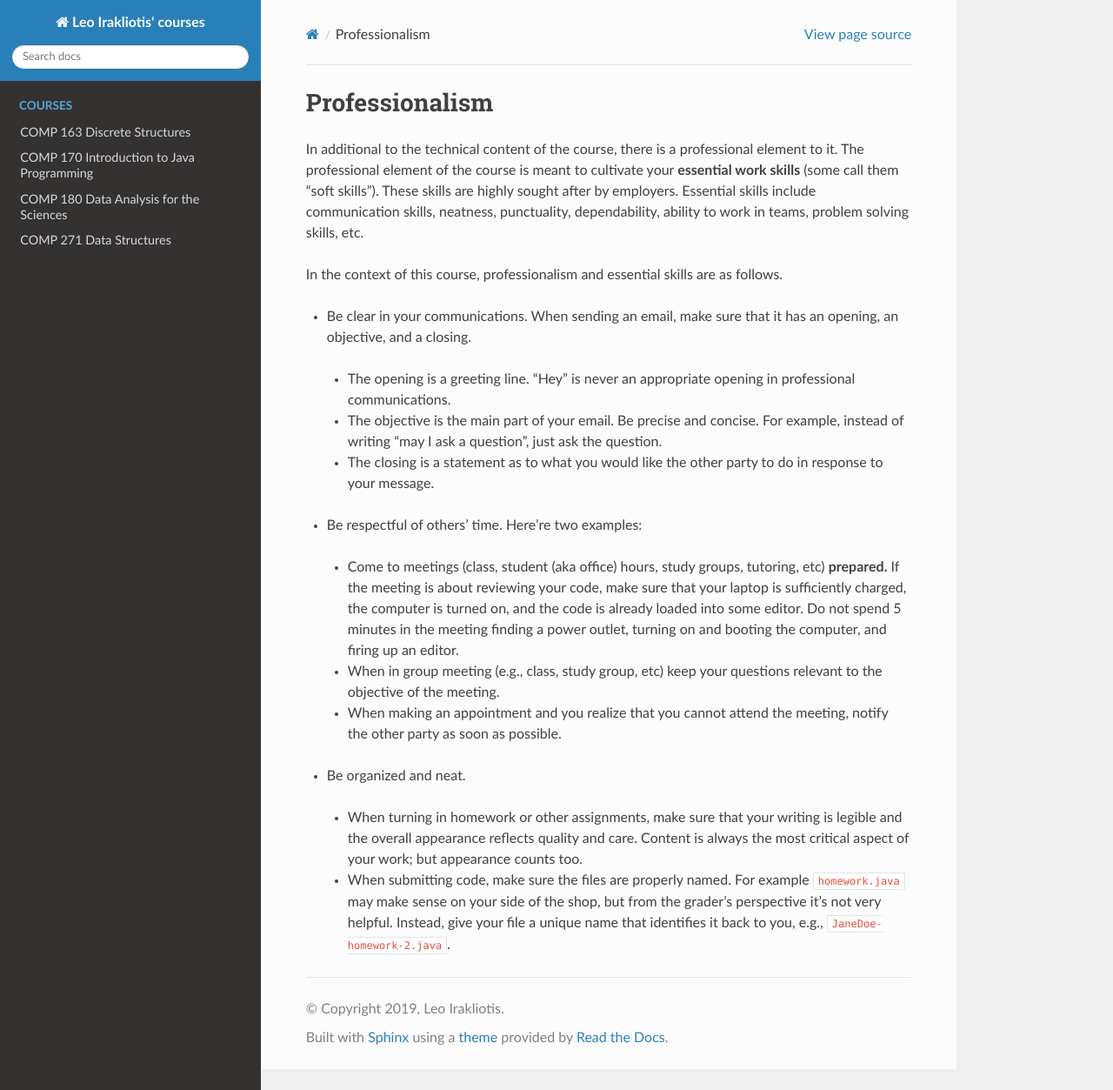
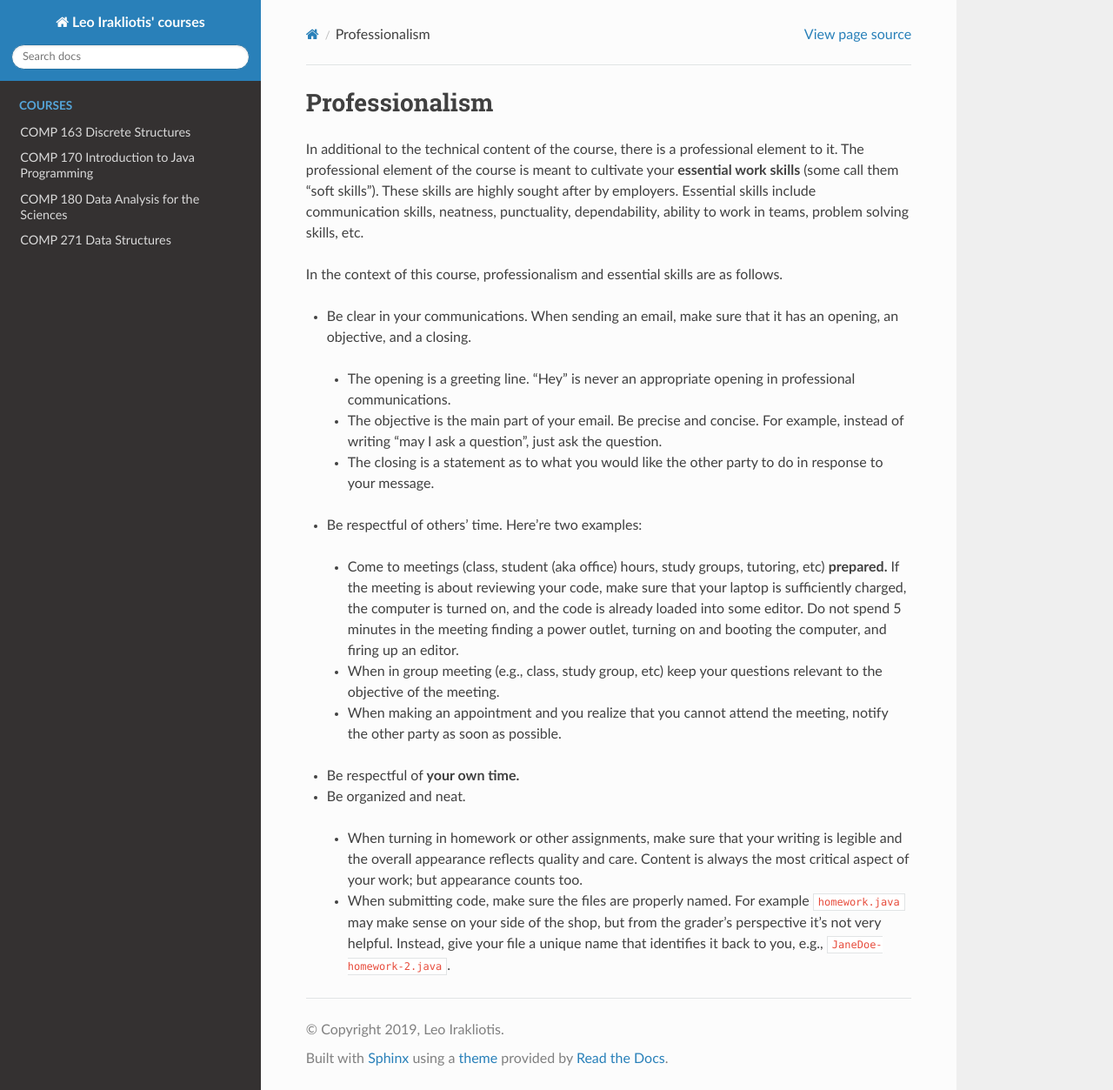
Before and after one commit to sleepyjaree/cdp, a Sphinx documentation site: the page built from source/shared/professionalism.rst, in a window 1280 px wide and 1253 px high. Shown: the whole window at 87% size. Built offline with Sphinx 7.4.7 and the Read the Docs theme 2.0.0, drawn with Linux system fonts in a browser that asks for light colours.

```diff
--- a/source/shared/professionalism.rst
+++ b/source/shared/professionalism.rst
@@ -22,6 +22,8 @@
 
  - When making an appointment and you realize that you cannot attend the meeting, notify the other party as soon as possible.
 
+* Be respectful of **your own time.**
+
 * Be organized and neat.
 
  - When turning in homework or other assignments, make sure that your writing is legible and the overall appearance reflects quality and care. Content is always the most critical aspect of your work; but appearance counts too.
```
